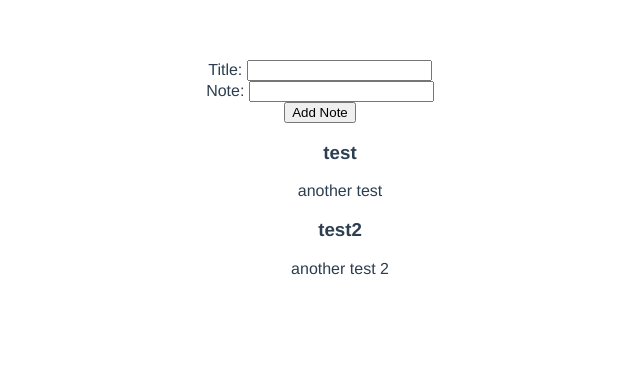
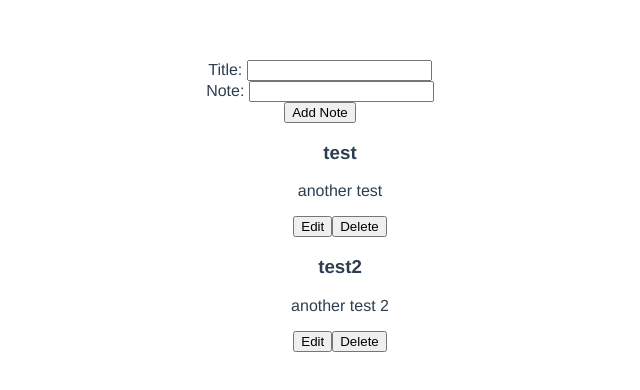
Before and after one commit to khemsoth/notes-app, a Vue app: page / in a window 1280 px wide. Shown: the top 390 px of the page, without its empty margins (320-960 px from the left). Built offline with nearby package versions, Linux system fonts and the light colour scheme.

Commit message:
added uuid, delete individual note

```diff
--- a/package.json
+++ b/package.json
@@ -7,6 +7,7 @@
     "build": "vue-cli-service build"
   },
   "dependencies": {
+    "uuid": "^8.3.2",
     "vue": "^2.6.11"
   },
   "devDependencies": {
--- a/src/components/CreateNote.vue
+++ b/src/components/CreateNote.vue
@@ -15,6 +15,7 @@
 </template>
 
 <script>
+import { v4 as uuidv4 } from 'uuid'
 export default {
   name: 'CreateNote',
   data() {
@@ -26,6 +27,7 @@ export default {
   methods: {
     addNote(newNote) {
       newNote = {
+        id: uuidv4(),
         title: this.title,
         desc: this.desc
       }
--- a/src/components/Note.vue
+++ b/src/components/Note.vue
@@ -2,6 +2,8 @@
   <div>
     <h3>{{ title }}</h3>
     <p>{{ desc }}</p>
+    <input type="button" value="Edit" v-on:click="editNote">
+    <input type="button" value="Delete" v-on:click="deleteNote">
   </div>
 </template>
 
@@ -11,8 +13,19 @@ export default {
   props: ['title', 'desc'],
   data() {
     return {
-
     }
+  },
+  methods: {
+    editNote(note) {
+      note = {
+        title: this.title,
+        desc: this.desc
+      }
+      console.log(note)
+    },
+    deleteNote() {
+      this.$emit('delete-note')
+    },
   }
 }
 </script>
--- a/src/components/NoteList.vue
+++ b/src/components/NoteList.vue
@@ -1,7 +1,7 @@
 <template>
   <div>
     <ul>
-      <li is="Note" v-for="note in notes" :key="note.id" :title="note.title" :desc="note.desc">
+      <li is="Note" v-for="(note, index) in notes" :key="note.id" :title="note.title" :desc="note.desc" v-on:delete-note="deleteNote(index)">
       </li>
     </ul>
   </div>
@@ -36,6 +36,11 @@ export default {
       this.notes.push(n)
     }
   },
+  methods: {
+    deleteNote(index) {
+      this.notes.splice(index, 1)
+    }
+  }
 }
 </script>
 
```
Also changed, not shown: 1 other file (tests, documents, lock files or other folders).
